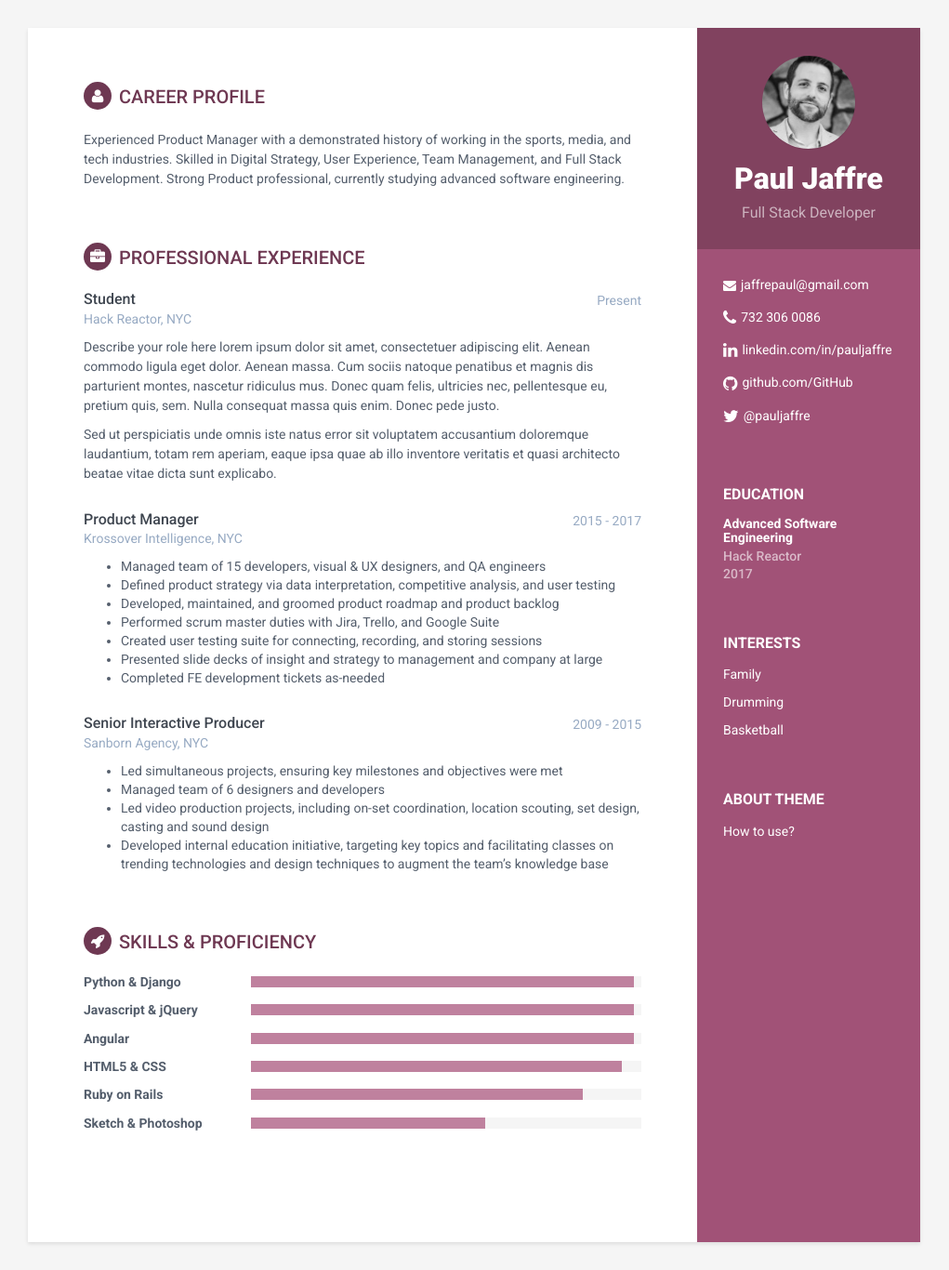
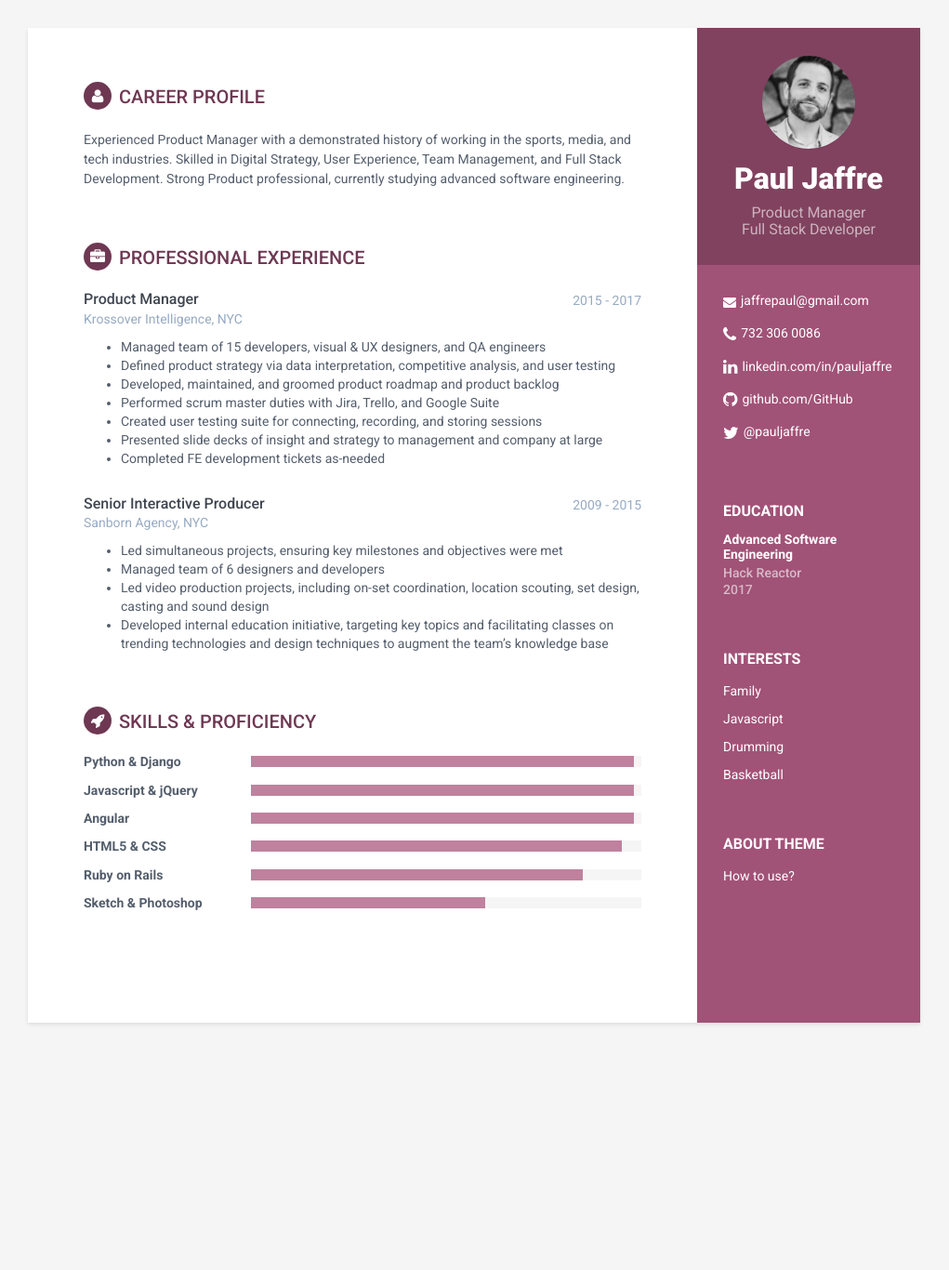
Before and after one commit to jaffrepaul/jaffrepaul.github.io, a Jekyll site: the page built from index.html, in a window 1280 px wide. Shown: the whole page at 93% size, without its empty margins (130-1151 px from the left). Built offline with Jekyll 4.4.1, drawn with Linux system fonts in a browser that asks for light colours; after the commit the page ends 1130 px from its top, so only the background shows below that.

Commit message:
removed 1st exp

```diff
--- a/_config.yml
+++ b/_config.yml
@@ -1,6 +1,6 @@
 
 title: Paul Jaffré
-# url: 'http://webjeda.com'
+url: 'http://webjeda.com'
 baseurl: '' #change it according to your repository name
 
 
@@ -14,7 +14,7 @@ style: styles-4
 
 #Profile information
 name: Paul Jaffre
-tagline: Full Stack Developer
+tagline: Product Manager <br/> Full Stack Developer
 pic: paul_profile.jpg  #place a 100x100 picture inside /assets/images/ folder and provide the name of the file below
 
 #sidebar links
--- a/_includes/experience.html
+++ b/_includes/experience.html
@@ -1,19 +1,19 @@
 <section class="section experiences-section">
                 <h2 class="section-title"><i class="fa fa-briefcase"></i>Professional Experience</h2>
 
-                <div class="item">
+                <!-- <div class="item">
                     <div class="meta">
                         <div class="upper-row">
                             <h3 class="job-title">Student</h3>
                             <div class="time">Present</div>
-                        </div><!--//upper-row-->
-                        <div class="company">Hack Reactor, NYC</div>
-                    </div><!--//meta-->
-                    <div class="details">
+                        </div>--><!--//upper-row-->
+                        <!-- <div class="company">Hack Reactor, NYC</div>
+                    </div>--><!--//meta-->
+                    <!-- <div class="details">
                         <p>Describe your role here lorem ipsum dolor sit amet, consectetuer adipiscing elit. Aenean commodo ligula eget dolor. Aenean massa. Cum sociis natoque penatibus et magnis dis parturient montes, nascetur ridiculus mus. Donec quam felis, ultricies nec, pellentesque eu, pretium quis, sem. Nulla consequat massa quis enim. Donec pede justo.</p>
                         <p>Sed ut perspiciatis unde omnis iste natus error sit voluptatem accusantium doloremque laudantium, totam rem aperiam, eaque ipsa quae ab illo inventore veritatis et quasi architecto beatae vitae dicta sunt explicabo. </p>
-                    </div><!--//details-->
-                </div><!--//item-->
+                    </div>--><!--//details-->
+                <!-- </div>--><!--//item-->
 
                 <div class="item">
                     <div class="meta">
--- a/_includes/interests.html
+++ b/_includes/interests.html
@@ -2,6 +2,7 @@
 <h2 class="container-block-title">Interests</h2>
 <ul class="list-unstyled interests-list">
 <li>Family</li>
+<li>Javascript</li>
 <li>Drumming</li>
 <li>Basketball</li>
 </ul>
--- a/index.html
+++ b/index.html
@@ -7,6 +7,6 @@ layout: default
 
 {% include experience.html %}
 
-<!-- projects here -->
+<!-- projects.html here -->
 
 {% include skills.html %}
```
Also changed, not shown: 1 other file.
